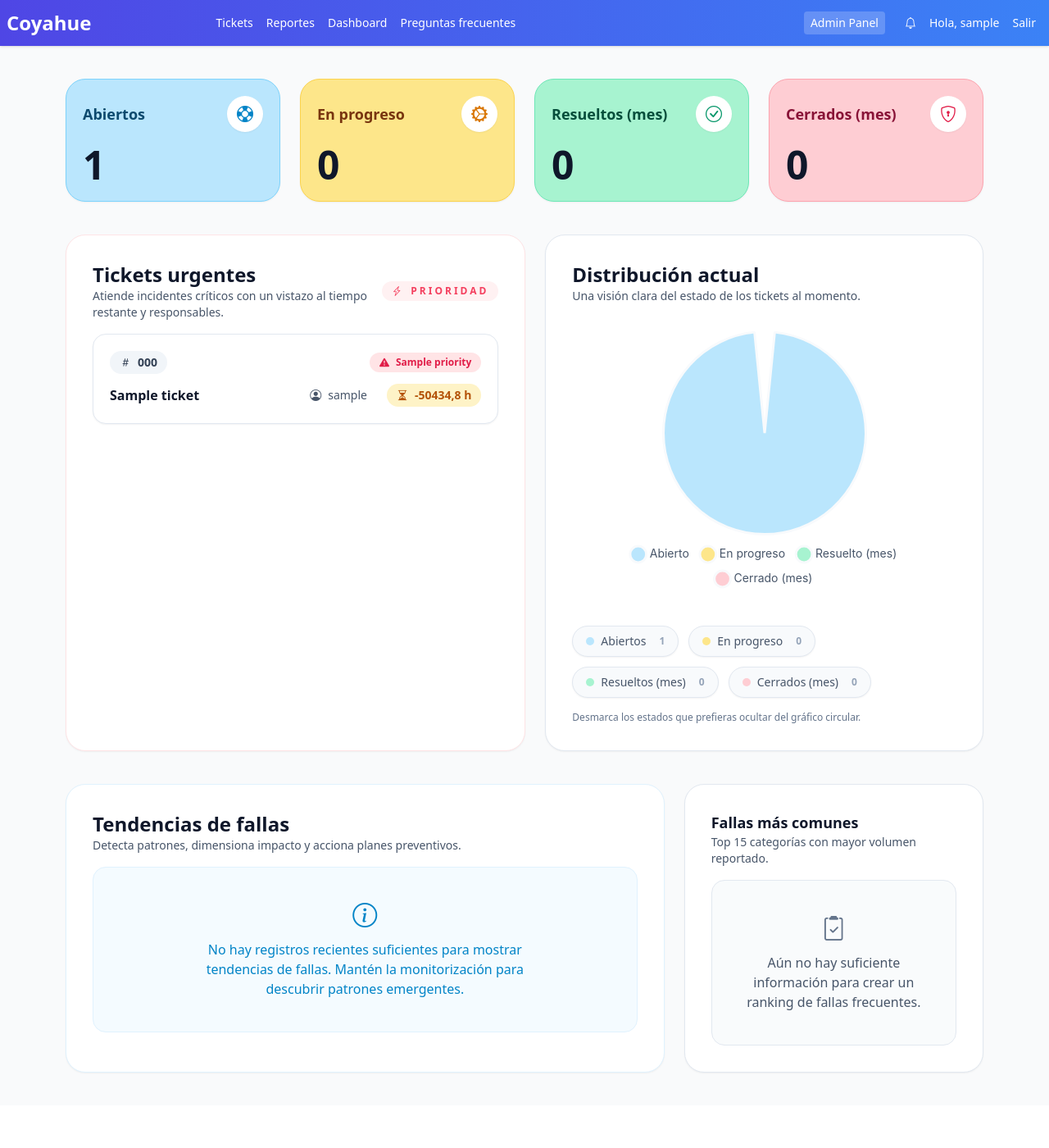
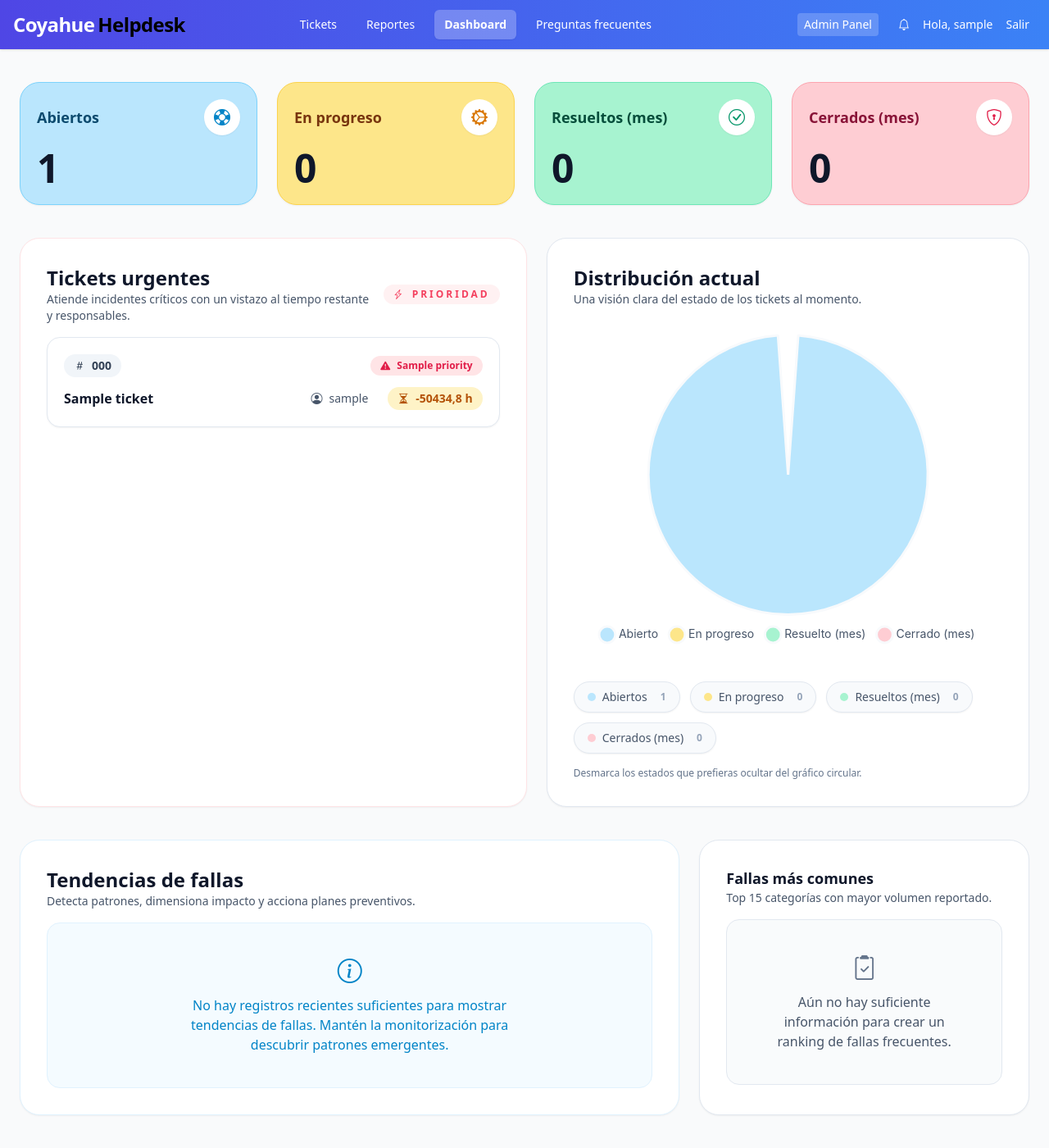
Before and after one commit to robyOps/P-gina-Web, a Django app: page / in a window 1280 px wide. Shown: the whole page at 82% size. Before the commit the page ends 1309 px from the top, so only its background shows below. Run offline with Django 5.2, Linux system fonts and the light colour scheme; a user stored in the database is signed in; tables that the repository leaves empty hold one stand-in row (values such as "Sample post"); data that the repository does not hold is empty; some libraries are stand-ins or nearby versions.

Commit message:
Improve header layout and dashboard chart sizing

```diff
--- a/mvp-tickets/templates/base.html
+++ b/mvp-tickets/templates/base.html
@@ -30,21 +30,29 @@
 </head>
 <body class="bg-gray-50 text-gray-900">
   <header class="bg-gradient-to-r from-indigo-600 to-blue-500 shadow text-white">
-    <div class="w-full pl-2 pr-4 py-3 flex justify-between items-center">
-      <div class="flex items-center gap-6">
-        <a href="{% url 'dashboard' %}" class="relative font-bold text-2xl group flex items-center">
-          <span>Coyahue</span>
-          <span class="inline-block overflow-hidden max-w-0 transition-all duration-300 group-hover:max-w-[120px] group-hover:ml-1">
-            <span class="text-white transition-colors duration-300 group-hover:text-black">h</span><span class="text-black">elpdesk</span>
-          </span>
+    <div class="w-full pl-4 pr-6 py-3 flex justify-between items-center">
+      <div class="flex items-center gap-8">
+        <a href="{% url 'dashboard' %}" class="font-bold text-2xl flex items-center gap-1 tracking-tight">
+          <span class="text-white">Coyahue</span>
+          <span class="text-black">Helpdesk</span>
         </a>
         {% if request.user.is_authenticated %}
-        <nav class="hidden md:flex items-center gap-4 ml-32">
-          <a href="{% url 'tickets_home' %}" class="text-sm hover:text-orange-300 transition-colors">Tickets</a>
-          <a href="{% url 'reports_dashboard' %}" class="text-sm hover:text-orange-300 transition-colors">Reportes</a>
-          <a href="{% url 'dashboard' %}" class="text-sm hover:text-orange-300 transition-colors">Dashboard</a>
-          <a href="{% url 'faq_list' %}" class="text-sm hover:text-orange-300 transition-colors">Preguntas frecuentes</a>
+        {% with current_path=request.path %}
+        <nav class="hidden md:flex items-center gap-3 ml-24 text-sm">
+          <a href="{% url 'tickets_home' %}"
+             class="px-3 py-2 rounded-md transition-colors {% if current_path|slice:':8' == '/tickets' %}bg-white/25 text-white font-semibold shadow-sm{% else %}hover:text-orange-300{% endif %}"
+             aria-current="{% if current_path|slice:':8' == '/tickets' %}page{% endif %}">Tickets</a>
+          <a href="{% url 'reports_dashboard' %}"
+             class="px-3 py-2 rounded-md transition-colors {% if current_path|slice:':8' == '/reports' %}bg-white/25 text-white font-semibold shadow-sm{% else %}hover:text-orange-300{% endif %}"
+             aria-current="{% if current_path|slice:':8' == '/reports' %}page{% endif %}">Reportes</a>
+          <a href="{% url 'dashboard' %}"
+             class="px-3 py-2 rounded-md transition-colors {% if current_path == '/' %}bg-white/25 text-white font-semibold shadow-sm{% else %}hover:text-orange-300{% endif %}"
+             aria-current="{% if current_path == '/' %}page{% endif %}">Dashboard</a>
+          <a href="{% url 'faq_list' %}"
+             class="px-3 py-2 rounded-md transition-colors {% if current_path|slice:':5' == '/faq/' %}bg-white/25 text-white font-semibold shadow-sm{% else %}hover:text-orange-300{% endif %}"
+             aria-current="{% if current_path|slice:':5' == '/faq/' %}page{% endif %}">Preguntas frecuentes</a>
         </nav>
+        {% endwith %}
         {% endif %}
       </div>
 
@@ -79,14 +87,16 @@
             </form>
           </div>
         {% else %}
+          {% if request.resolver_match.url_name != 'login' %}
           <a href="{% url 'login' %}" class="hover:text-orange-300 transition-colors">Ingresar</a>
+          {% endif %}
         {% endif %}
       </div>
     </div>
   </header>
 
 
-  <main class="max-w-6xl mx-auto p-4">
+  <main class="w-full max-w-screen-2xl mx-auto px-6 py-4">
     {# --- Mensajes flash --- #}
     {% if messages %}
       <div class="space-y-2 mb-4">
--- a/mvp-tickets/templates/dashboard.html
+++ b/mvp-tickets/templates/dashboard.html
@@ -84,7 +84,7 @@
           <h2 class="text-2xl font-semibold text-slate-900">Distribución actual</h2>
           <p class="text-sm text-slate-600">Una visión clara del estado de los tickets al momento.</p>
         </div>
-        <div class="mx-auto mt-4 h-80 w-full max-w-md">
+        <div class="mx-auto mt-4 h-96 w-full max-w-2xl">
           <canvas id="statusChart" aria-label="Gráfico circular de estado de tickets"></canvas>
         </div>
         <div id="statusFilters" class="mt-6 flex flex-wrap gap-3">
```
